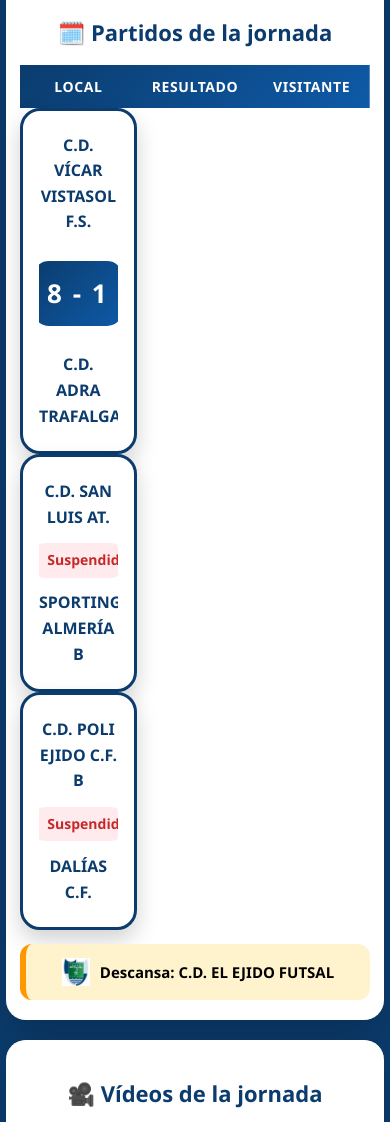
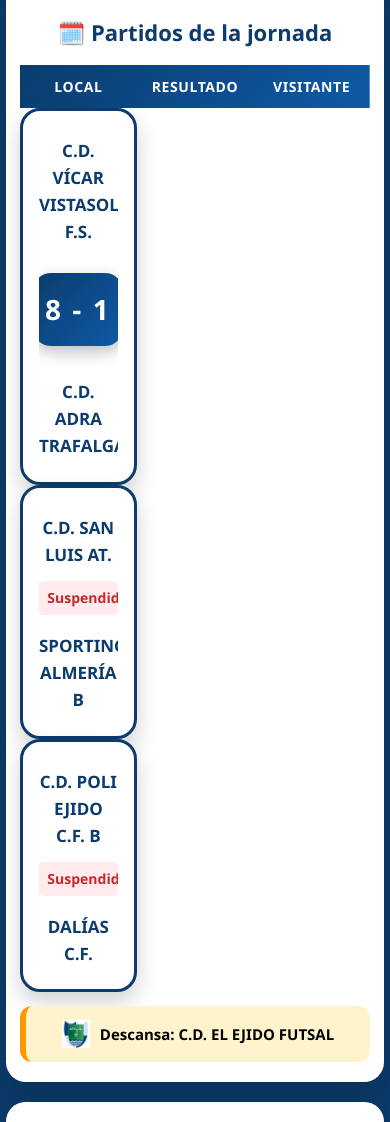
Before and after one commit to EjEjidoFutsal28/CD-El-Ejido-Futsal---Cadete-B, a plain HTML site: page clasificacion.html in a window 390 px wide. Shown: the part 852-1974 px from the top of the page. Drawn offline with Linux system fonts and the light colour scheme.

Commit message:
Add files via upload

```diff
--- a/estilos.css
+++ b/estilos.css
@@ -649,3 +649,36 @@ select{
   }
 
 }
+/* ================= RESULTADOS GRANDES EN MÓVIL ================= */
+@media (max-width:768px){
+
+  /* Contenedor del partido */
+  #partidos tr{
+    text-align:center;
+  }
+
+  /* Marcador grande y protagonista */
+  #partidos td .marcador{
+    display:block;
+    width:100%;
+    max-width:240px;
+    margin:16px auto;
+    background:linear-gradient(135deg,var(--azul),var(--azul2));
+    color:white;
+    padding:14px 0;
+    border-radius:18px;
+    font-size:28px;        /* 👈 MUY GRANDE */
+    font-weight:900;
+    letter-spacing:2px;
+    box-shadow:0 6px 16px rgba(0,0,0,.25);
+  }
+
+  /* Nombres de equipos */
+  #partidos td.local,
+  #partidos td.visitante{
+    font-size:17px;
+    font-weight:800;
+    margin-top:4px;
+  }
+
+}
```
